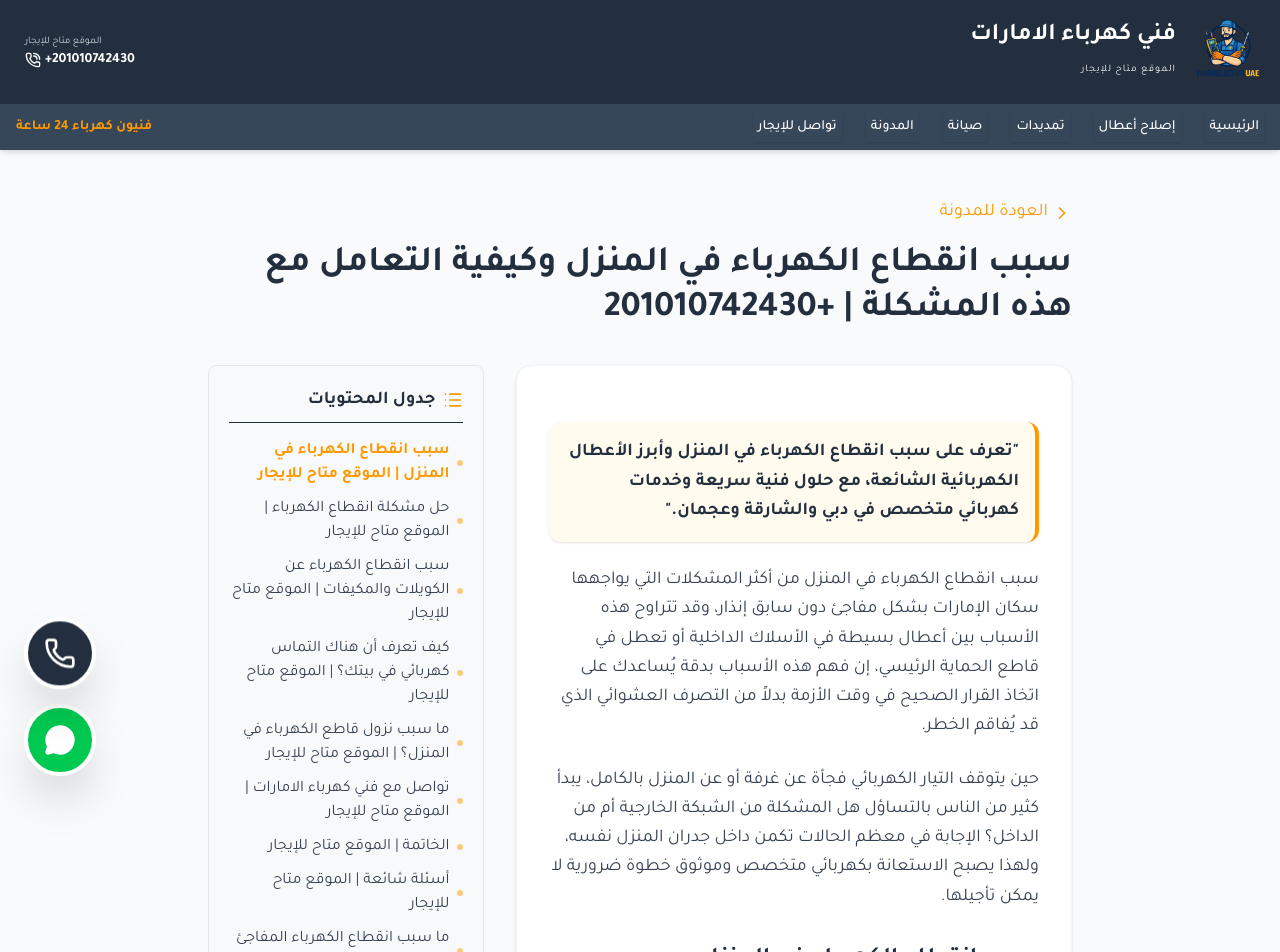
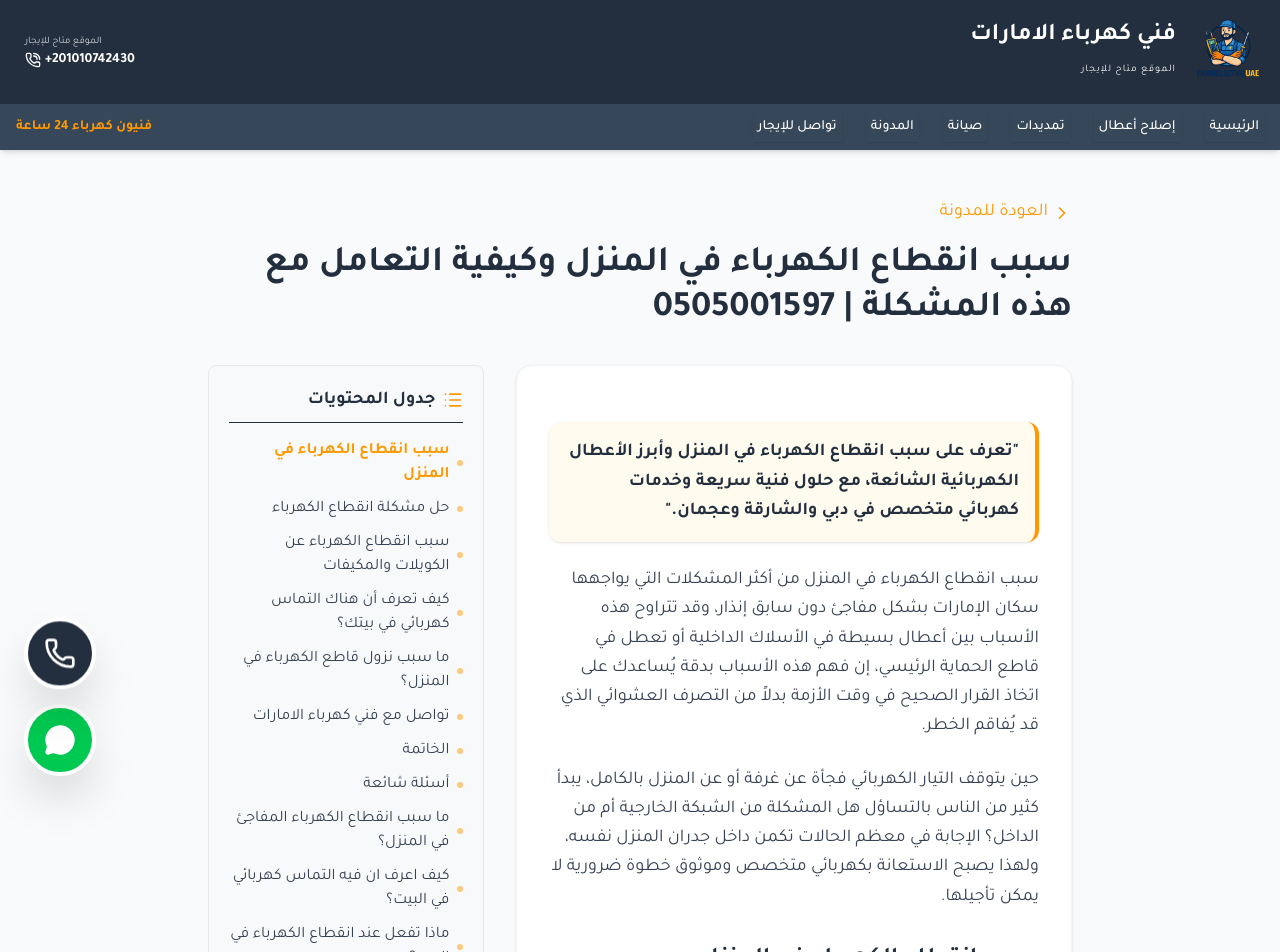
Before and after one commit to AhmedZakaria14/FanniElectricUAE, a Next.js app: page /blog/power-outage-reasons in a window 1280 px wide. Shown: the top 952 px of the page. Built offline with nearby package versions, Linux system fonts and the light colour scheme.

Commit message:
Update contact number and remove rental messaging

```diff
--- a/app/blog/power-outage-reasons/page.tsx
+++ b/app/blog/power-outage-reasons/page.tsx
@@ -5,8 +5,8 @@ import Link from 'next/link';
 import TableOfContents from '@/components/table-of-contents';
 
 export const metadata: Metadata = {
-  title: `سبب انقطاع الكهرباء في المنزل وكيفية التعامل مع هذه المشكلة | فني كهرباء الامارات | +201010742430 | الموقع متاح للإيجار`,
-  description: `الموقع متاح للإيجار. للتواصل: +201010742430. تعرف على سبب انقطاع الكهرباء في المنزل وأبرز الأعطال الكهربائية الشائعة، مع حلول فنية سريعة وخدمات كهربائي متخصص في دبي والشارقة وعجمان.`,
+  title: `سبب انقطاع الكهرباء في المنزل وكيفية التعامل مع هذه المشكلة | فني كهرباء الامارات | 0505001597`,
+  description: ` تعرف على سبب انقطاع الكهرباء في المنزل وأبرز الأعطال الكهربائية الشائعة، مع حلول فنية سريعة وخدمات كهربائي متخصص في دبي والشارقة وعجمان.`,
   alternates: {
     canonical: "https://www.fannielectricuae.com/blog/power-outage-reasons",
   },
@@ -15,51 +15,51 @@ export const metadata: Metadata = {
 const tocItems = [
   {
     "id": "section-4",
-    "title": "سبب انقطاع الكهرباء في المنزل | الموقع متاح للإيجار"
+    "title": "سبب انقطاع الكهرباء في المنزل"
   },
   {
     "id": "section-7",
-    "title": "حل مشكلة انقطاع الكهرباء | الموقع متاح للإيجار"
+    "title": "حل مشكلة انقطاع الكهرباء"
   },
   {
     "id": "section-10",
-    "title": "سبب انقطاع الكهرباء عن الكويلات والمكيفات | الموقع متاح للإيجار"
+    "title": "سبب انقطاع الكهرباء عن الكويلات والمكيفات"
   },
   {
     "id": "section-14",
-    "title": "كيف تعرف أن هناك التماس كهربائي في بيتك؟ | الموقع متاح للإيجار"
+    "title": "كيف تعرف أن هناك التماس كهربائي في بيتك؟"
   },
   {
     "id": "section-17",
-    "title": "ما سبب نزول قاطع الكهرباء في المنزل؟ | الموقع متاح للإيجار"
+    "title": "ما سبب نزول قاطع الكهرباء في المنزل؟"
   },
   {
     "id": "section-20",
-    "title": "تواصل مع فني كهرباء الامارات | الموقع متاح للإيجار"
+    "title": "تواصل مع فني كهرباء الامارات"
   },
   {
     "id": "section-23",
-    "title": "الخاتمة | الموقع متاح للإيجار"
+    "title": "الخاتمة"
   },
   {
     "id": "section-25",
-    "title": "أسئلة شائعة | الموقع متاح للإيجار"
+    "title": "أسئلة شائعة"
   },
   {
     "id": "section-26",
-    "title": "ما سبب انقطاع الكهرباء المفاجئ في المنزل؟ | الموقع متاح للإيجار"
+    "title": "ما سبب انقطاع الكهرباء المفاجئ في المنزل؟"
   },
   {
     "id": "section-28",
-    "title": "كيف اعرف ان فيه التماس كهربائي في البيت؟ | الموقع متاح للإيجار"
+    "title": "كيف اعرف ان فيه التماس كهربائي في البيت؟"
   },
   {
     "id": "section-30",
-    "title": "ماذا تفعل عند انقطاع الكهرباء في البيت؟ | الموقع متاح للإيجار"
+    "title": "ماذا تفعل عند انقطاع الكهرباء في البيت؟"
   },
   {
     "id": "section-32",
-    "title": "ما سبب نزول قاطع الكهرباء في المنزل؟ | الموقع متاح للإيجار"
+    "title": "ما سبب نزول قاطع الكهرباء في المنزل؟"
   }
 ];
 
@@ -72,7 +72,7 @@ export default function BlogPost() {
             <ChevronRight className="w-5 h-5 ml-1" />
             العودة للمدونة
           </Link>
-          <h1 className="text-3xl md:text-4xl font-bold text-amazon-blue leading-tight mb-4">سبب انقطاع الكهرباء في المنزل وكيفية التعامل مع هذه المشكلة | +201010742430</h1>
+          <h1 className="text-3xl md:text-4xl font-bold text-amazon-blue leading-tight mb-4">سبب انقطاع الكهرباء في المنزل وكيفية التعامل مع هذه المشكلة | 0505001597</h1>
         </div>
 
         <div className="flex flex-col lg:flex-row gap-8">
```
